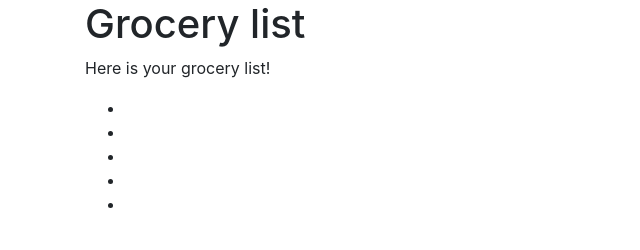
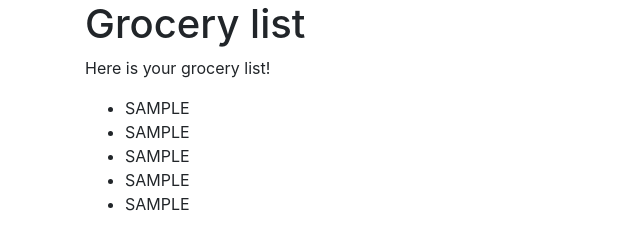
Before and after one commit to ELee-Wuollet13/Groceries, a plain HTML site: page index.html in a window 1280 px wide. Both pictures are taken after typing "Sample", "Sample", "Sample", "Sample", "Sample" into the empty fields and a click on the button "Generate list". Shown: the whole page, without its empty margins (0-640 px from the left). Drawn offline with Linux system fonts and the light colour scheme.

Commit message:
created a functioning function

```diff
--- a/index.html
+++ b/index.html
@@ -26,11 +26,11 @@
     <div class="container-results">
       <p>Here is your grocery list!</p>
       <ul>
-        <li><span id="input1" type="text"></span></li>
-        <li><span id="input2" type="text"></span></li>
-        <li><span id="input3" type="text"></span></li>
-        <li><span id="input4" type="text"></span></li>
-        <li><span id="input5" type="text"></span></li>
+        <li><span id="inputResult1" type="text"></span></li>
+        <li><span id="inputResult2" type="text"></span></li>
+        <li><span id="inputResult3" type="text"></span></li>
+        <li><span id="inputResult4" type="text"></span></li>
+        <li><span id="inputResult5" type="text"></span></li>
       </ul>
     </div>
   </div>
--- a/js/scripts.js
+++ b/js/scripts.js
@@ -26,11 +26,10 @@ $(document).ready(function() {
 
       var i = 1;
       returnValue.forEach(function(val) {
-        $("#input" + i).text(returnValue);
+        $("#inputResult" + i).text(returnValue[i-1]);
         i = i + 1;
 
       });
-
       console.log(i);
 
 
```
